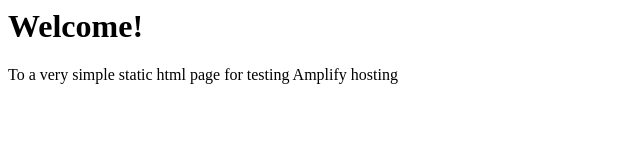
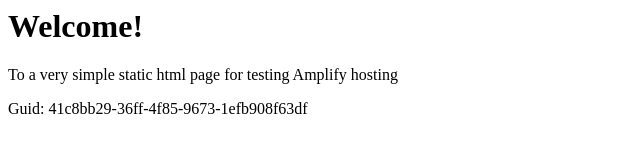
Before and after one commit to aws-aemilia-bom/Github-PR-Commit-Integration-Test-DoNotTouch-v1-preprod-ap-south-1, a website: page src/index.html in a window 1280 px wide. Shown: the whole page, without its empty margins (0-640 px from the left). Drawn offline with Linux system fonts and the light colour scheme.

Commit message:
commit from integ tests

```diff
--- a/src/index.html
+++ b/src/index.html
@@ -1,3 +1,5 @@
+
+
 <html lang="en">
 
 <head>
@@ -10,6 +12,6 @@
 <body>
     <h1>Welcome!</h1>
     <p>To a very simple static html page for testing Amplify hosting</p>
-</body>
+    <p>Guid: 41c8bb29-36ff-4f85-9673-1efb908f63df</p></body>
 
 </html>
```
